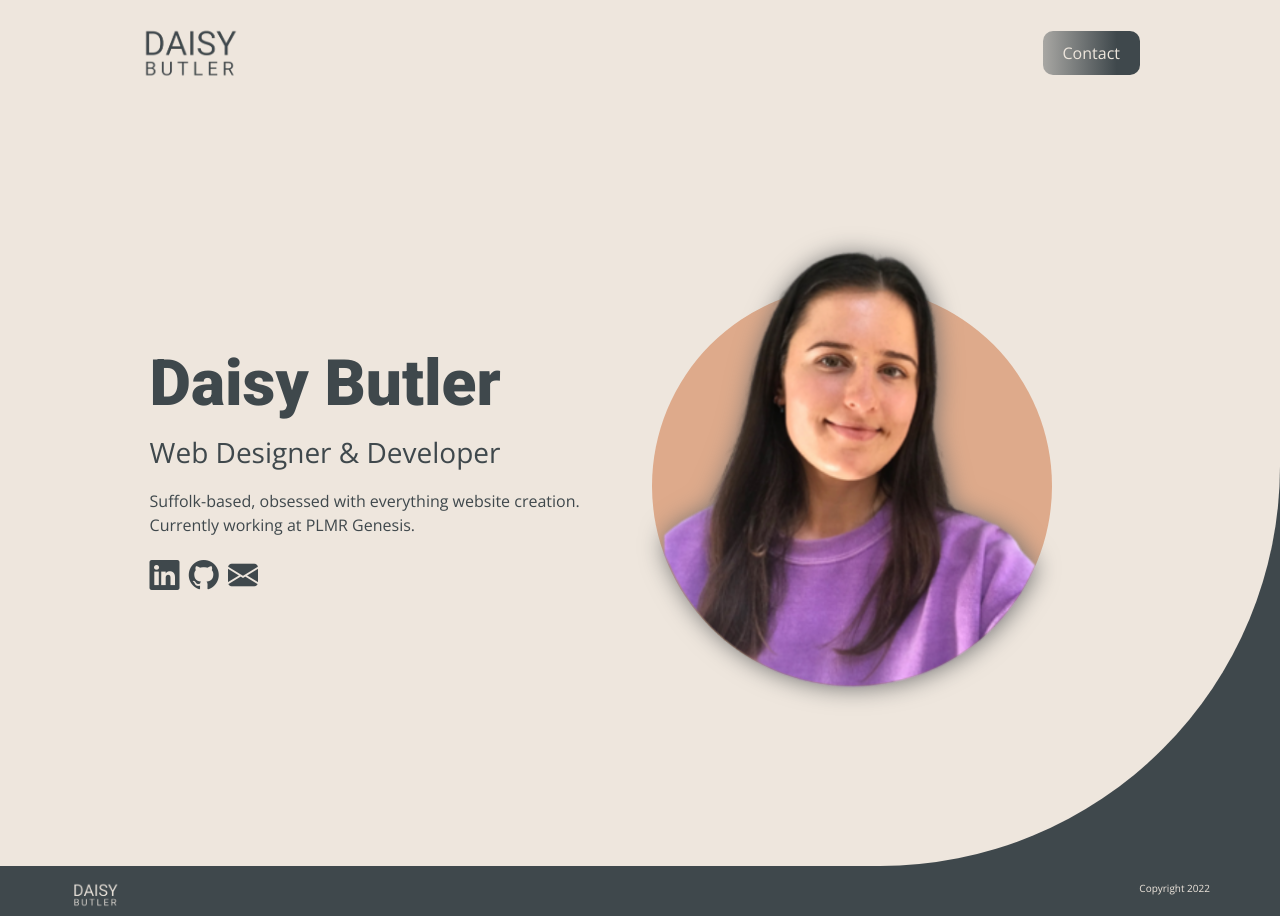
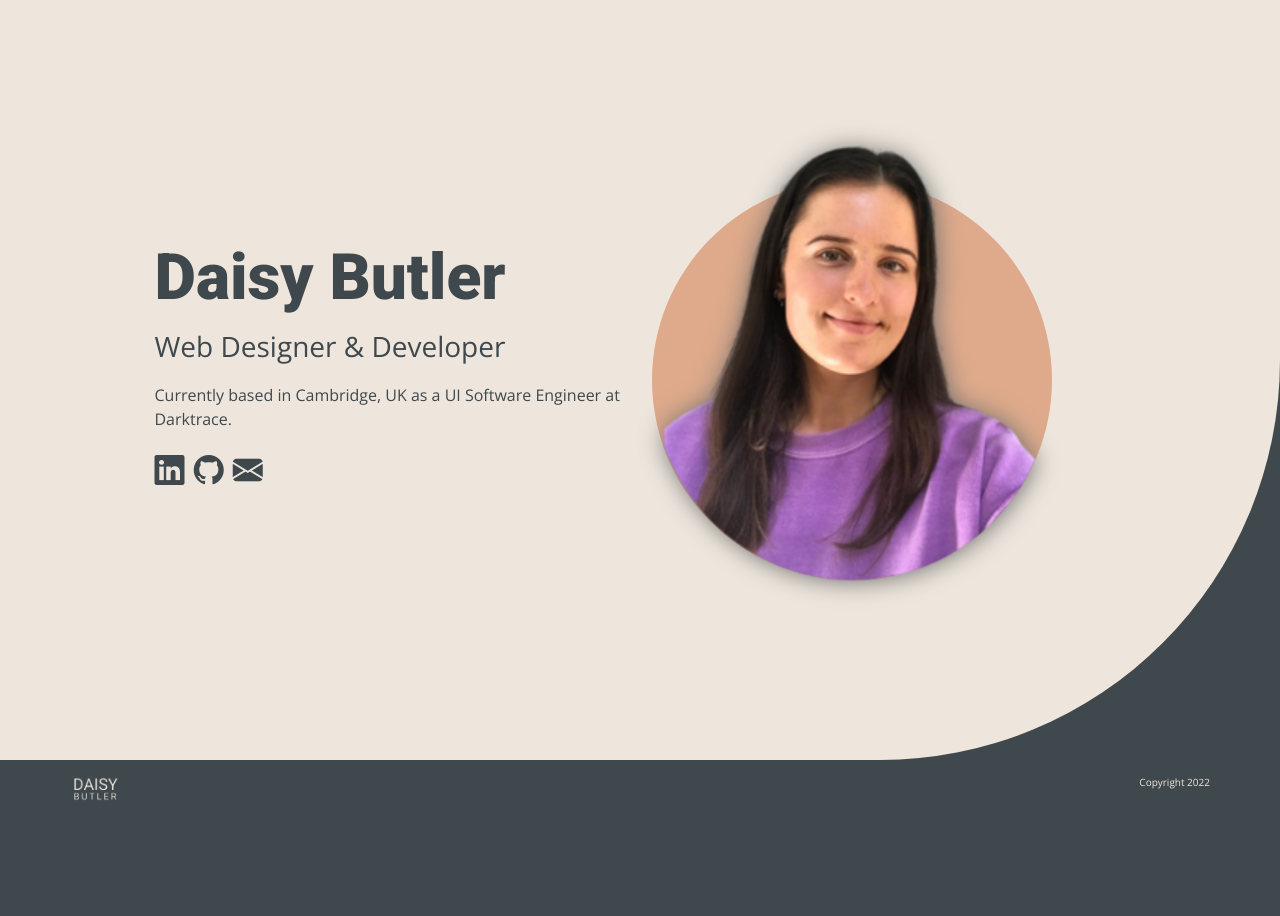
Before and after one commit to daisybutler/holding-page, a plain HTML site: page index.html in a window 1280 px wide. After the commit the page ends 810 px from the top, so only its background shows below. Drawn offline with nearby package versions, Linux system fonts and the light colour scheme.

Commit message:
Updated info.

```diff
--- a/index.html
+++ b/index.html
@@ -21,6 +21,7 @@
     <!--HEADER-->
     <header class="section">
         <!--NAVIGATION-->
+         <!--
         <nav class="navbar navbar-expand-md navbar-light">
             <div class="container-fluid">
                 <a class="navbar-brand" href="/"><img
@@ -28,15 +29,6 @@
                         height="auto"></a>
 
                 <div id="nav-links" class="d-none d-md-flex ">
-                    <!---
-                    <ul class="navbar-nav">
-                        <div class="nav-item">
-                            <a class="nav-link" href="{{ url_for('about') }}">About</a>
-                        </div>
-                        <li class="nav-item">
-                            <a class="nav-link" href="{{ url_for('portfolio') }}">Portfolio</a>
-                        </li>
-                        --->
                         <li class="nav-item">
                             <button class="button-dark" href="mailto:daisybutler16@gmail.com">Contact</button>
                         </li>
@@ -45,13 +37,14 @@
             </div>
         </nav>
     </header>
+    --->
     <!--CONTENT-->
     <div id="section-1" class="section content-section container-fluid">
         <div class="row content-wrapper">
             <div id="header-text-content" class="col-12 col-md-7 col-lg-6">
                 <h1>Daisy Butler</h1>
                 <p id="hero-subtitle">Web Designer & Developer</p>
-                <p>Suffolk-based, obsessed with everything website creation. Currently working at PLMR Genesis.</p>
+                <p>Currently based in Cambridge, UK as a UI Software Engineer at Darktrace.</p>
                 <div id="social-icons-header" class="d-block">
                     <a href="https://www.linkedin.com/in/daisymbutler/" target="_blank"><i class="bi bi-linkedin" width="32"
                             height="32"></i></a>
```
